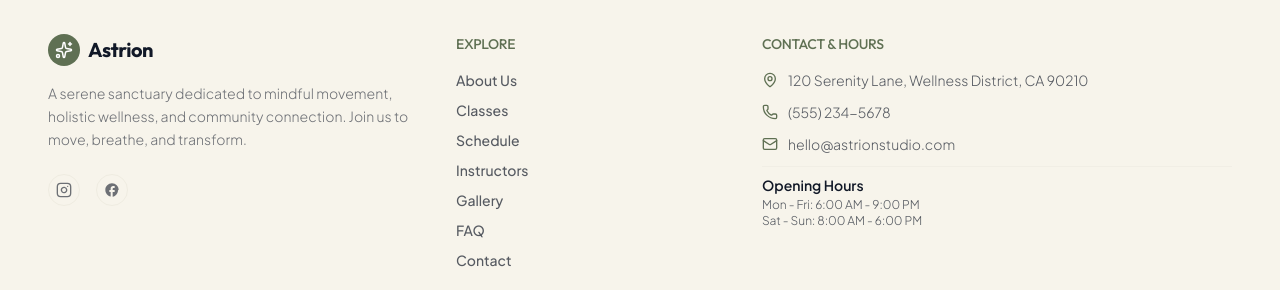
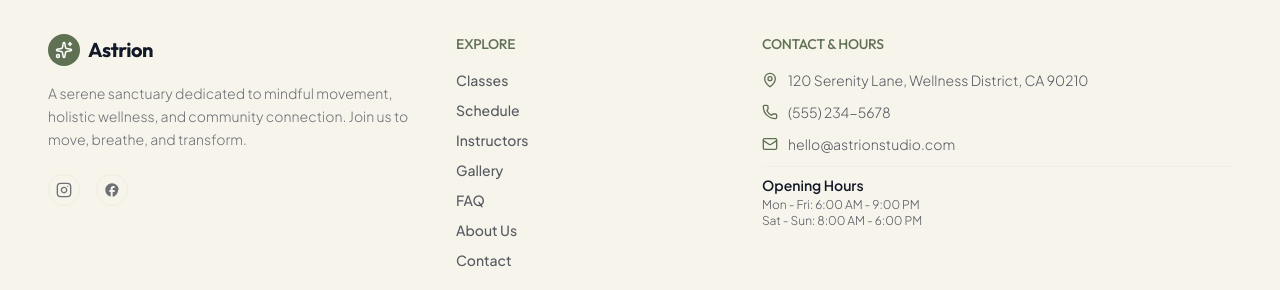
Before and after one commit to dineshnarayannk/Yoga_studio, a Next.js app: page /instructors/darius-coleman in a window 1280 px wide. Shown: the part 2389-2679 px from the top of the page. Built offline with nearby package versions, Linux system fonts and the light colour scheme.

Commit message:
chore: move about us before contact in navbar and footer explore menu

```diff
--- a/components/Layout/Footer.tsx
+++ b/components/Layout/Footer.tsx
@@ -41,9 +41,6 @@ export default function Footer() {
         <div className="md:col-span-3 flex flex-col gap-4">
           <h4 className="text-sm font-bold uppercase tracking-wider text-astrian-sage dark:text-astrian-leaf">Explore</h4>
           <nav className="flex flex-col gap-2.5 text-sm font-medium">
-            <Link href="/about" className="text-astrian-charcoal/70 dark:text-gray-300 hover:text-astrian-sage dark:hover:text-astrian-leaf transition-colors">
-              About Us
-            </Link>
             <Link href="/classes" className="text-astrian-charcoal/70 dark:text-gray-300 hover:text-astrian-sage dark:hover:text-astrian-leaf transition-colors">
               Classes
             </Link>
@@ -58,6 +55,9 @@ export default function Footer() {
             </Link>
             <Link href="/faq" className="text-astrian-charcoal/70 dark:text-gray-300 hover:text-astrian-sage dark:hover:text-astrian-leaf transition-colors">
               FAQ
+            </Link>
+            <Link href="/about" className="text-astrian-charcoal/70 dark:text-gray-300 hover:text-astrian-sage dark:hover:text-astrian-leaf transition-colors">
+              About Us
             </Link>
             <Link href="/contact" className="text-astrian-charcoal/70 dark:text-gray-300 hover:text-astrian-sage dark:hover:text-astrian-leaf transition-colors">
               Contact
--- a/components/Layout/Navbar.tsx
+++ b/components/Layout/Navbar.tsx
@@ -25,12 +25,12 @@ export default function Navbar() {
   }, []);
 
   const navLinks = [
-    { label: "About Us", href: "/about" },
     { label: "Classes", href: "/classes" },
     { label: "Schedule", href: "/schedule" },
     { label: "Instructors", href: "/instructors" },
     { label: "Gallery", href: "/gallery" },
     { label: "FAQ", href: "/faq" },
+    { label: "About Us", href: "/about" },
     { label: "Contact", href: "/contact" },
   ];
 
```
